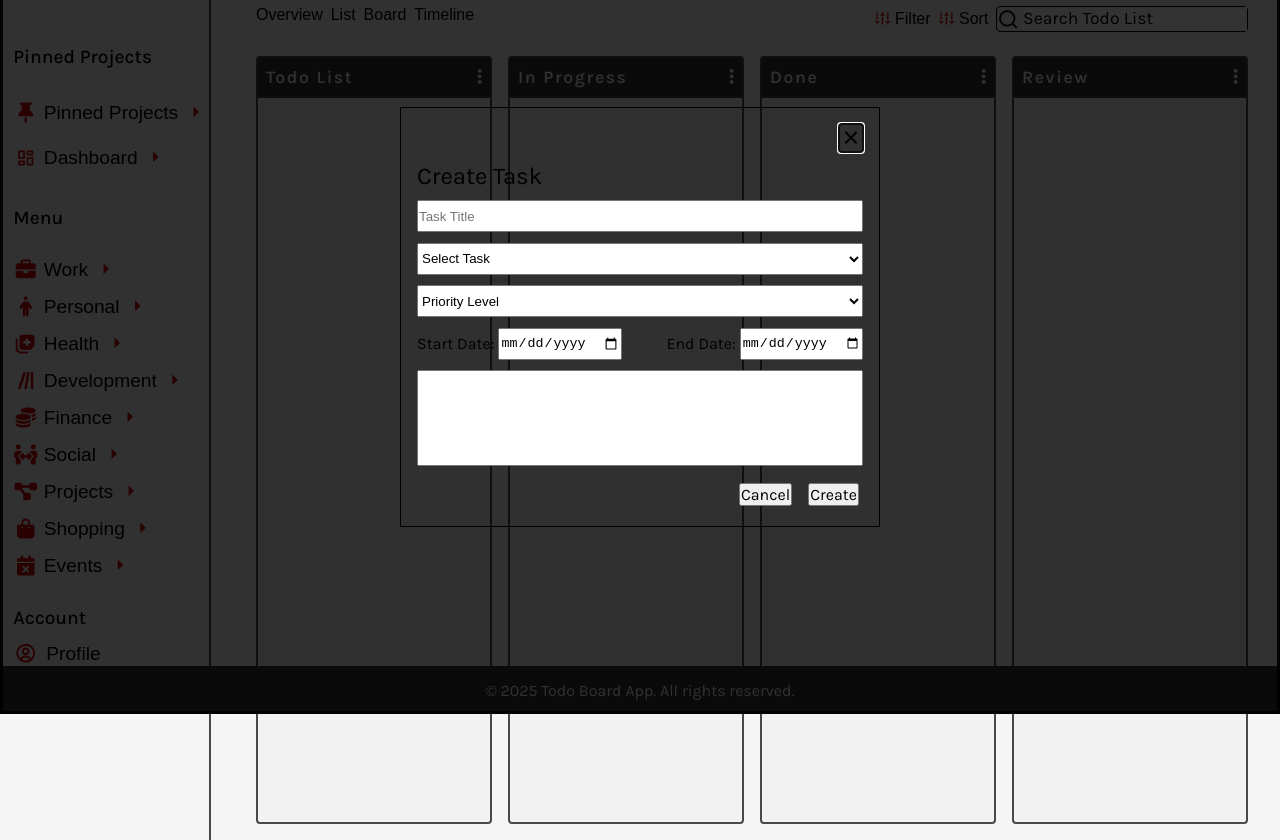
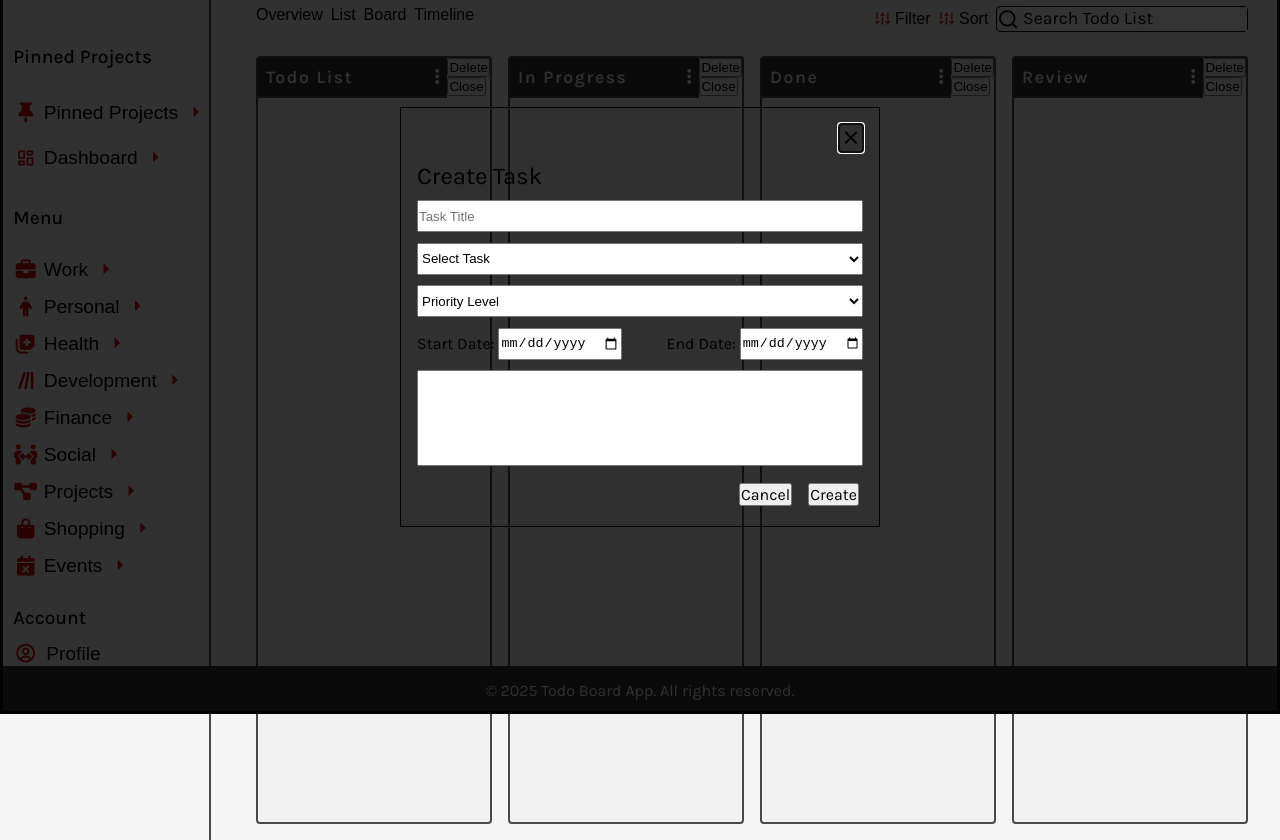
Before and after one commit to billyenglish/Todo_List, a website built with webpack: page src/template.html in a window 1280 px wide. Shown: the part 86-926 px from the top of the page. Built offline with nearby package versions, Linux system fonts and the light colour scheme; a web font is replaced by a local one.

Commit message:
Adding delete task card menu.

```diff
--- a/src/template.html
+++ b/src/template.html
@@ -253,7 +253,7 @@
             </section>
             <section class="todo_main">
                 <div class="todo_container">
-                    <article class="todo_card_section">
+                    <section class="todo_card_section">
                         <header class="todo_header_section">
                             <div>
                                 <h3 class="todo_section_title">Todo List</h3>
@@ -264,7 +264,20 @@
                                 </button>
                             </div>
                         </header>
-                    </article>
+                        <section class="todo_card_subsection">
+                            <div class="toggle_todo_delete">
+                                <ul class="toggle_list">
+                                    <li class="toggle_items">
+                                        <button class="toggle_item_button">Delete</button>
+
+                                    </li>
+                                    <li class="toggle_items">
+                                        <button class="toggle_item_button">Close</button>
+                                    </li>
+                                </ul>
+                            </div>
+                        </section>
+                    </section>
                     <article class="todo_card_section">
                         <header class="todo_header_section">
                             <div>
@@ -276,6 +289,19 @@
                                 </button>
                             </div>
                         </header>
+                        <section class="todo_card_subsection">
+                            <div class="toggle_todo_delete">
+                                <ul class="toggle_list">
+                                    <li class="toggle_items">
+                                        <button class="toggle_item_button">Delete</button>
+
+                                    </li>
+                                    <li class="toggle_items">
+                                        <button class="toggle_item_button">Close</button>
+                                    </li>
+                                </ul>
+                            </div>
+                        </section>
                     </article>
                     <article class="todo_card_section">
                         <header class="todo_header_section">
@@ -288,6 +314,19 @@
                                 </button>
                             </div>
                         </header>
+                        <section class="todo_card_subsection">
+                            <div class="toggle_todo_delete">
+                                <ul class="toggle_list">
+                                    <li class="toggle_items">
+                                        <button class="toggle_item_button">Delete</button>
+
+                                    </li>
+                                    <li class="toggle_items">
+                                        <button class="toggle_item_button">Close</button>
+                                    </li>
+                                </ul>
+                            </div>
+                        </section>
                     </article>
                     <article class="todo_card_section">
                         <header class="todo_header_section">
@@ -300,6 +339,19 @@
                                 </button>
                             </div>
                         </header>
+                        <section class="todo_card_subsection">
+                            <div class="toggle_todo_delete">
+                                <ul class="toggle_list">
+                                    <li class="toggle_items">
+                                        <button class="toggle_item_button">Delete</button>
+
+                                    </li>
+                                    <li class="toggle_items">
+                                        <button class="toggle_item_button">Close</button>
+                                    </li>
+                                </ul>
+                            </div>
+                        </section>
                     </article>
                 </div>
             </section>
```
